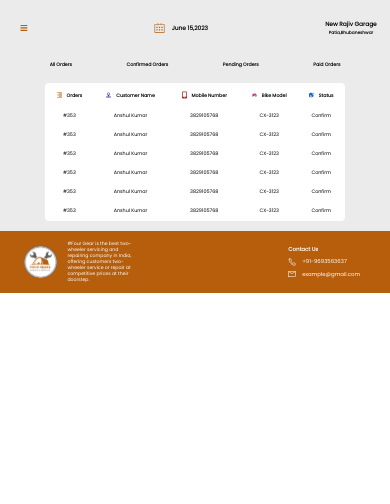
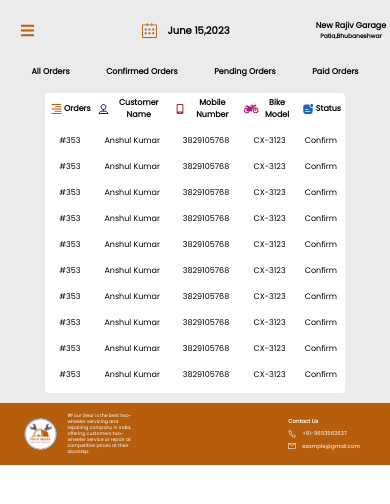
Before and after one commit to anshulkumarx7/fourGear-partner, a React (Vite) app: page / in a window 390 px wide. Shown: the top 504 px of the page. Built offline with nearby package versions, Linux system fonts and the light colour scheme.

Commit message:
fix changes

```diff
--- a/src/Components/Order.jsx
+++ b/src/Components/Order.jsx
@@ -102,6 +102,34 @@ function Order(props) {
           <td>CX-3123</td>
           <td>Confirm</td>
         </tr>
+        <tr>
+          <td>#353</td>
+          <td>Anshul Kumar</td>
+          <td>3829105768</td>
+          <td>CX-3123</td>
+          <td>Confirm</td>
+        </tr>
+        <tr>
+          <td>#353</td>
+          <td>Anshul Kumar</td>
+          <td>3829105768</td>
+          <td>CX-3123</td>
+          <td>Confirm</td>
+        </tr>
+        <tr>
+          <td>#353</td>
+          <td>Anshul Kumar</td>
+          <td>3829105768</td>
+          <td>CX-3123</td>
+          <td>Confirm</td>
+        </tr>
+        <tr>
+          <td>#353</td>
+          <td>Anshul Kumar</td>
+          <td>3829105768</td>
+          <td>CX-3123</td>
+          <td>Confirm</td>
+        </tr>
 
       </table>
     </div>
--- a/src/Styles/Order.css
+++ b/src/Styles/Order.css
@@ -89,8 +89,8 @@
     padding-right:0.5rem;
 }
 .orderBars{
-  height:2vw;
-  width:2vw;
+  height:1.5rem;
+  width:1.5rem;
   margin-left:2rem;
   color:#b65e0c;
   display:none;
@@ -102,19 +102,35 @@
   .orderBars{
     display: unset;
   }
+  .fourGearPartnerOrderDate h2{
+    font-size:1rem;
+  }
+  .fourGearPartnerOrderDetails h2{
+    font-size: 0.8rem;
+  }
+  .fourGearPartnerOrderDetails h4{
+    font-size: 0.6rem;
+  }
   .fourGearPartnerOrderMenus a{
     padding:0.5rem;
+    font-size: 0.8rem;
   }
   .fourGearPartnerOrderDetailTable img{
-    width:1rem;
+    width:1.5rem;
     height:1rem;
+    padding-right:unset;
   }
   .fourGearPartnerOrderDetailTable th,.fourGearPartnerOrderDetailTable td{
-    padding:0.5rem;
+    padding:0.2rem;
+    padding-bottom: 1rem;
+    font-size:0.8rem;
+  }
+  .fourGearPartnerOrderDetailTable h2{
+    font-size:0.8rem;
   }
   .calender{
-    width:2rem;
-    height:1rem;
+    width:3rem;
+    height:1.5rem;
   }
 
 
```
